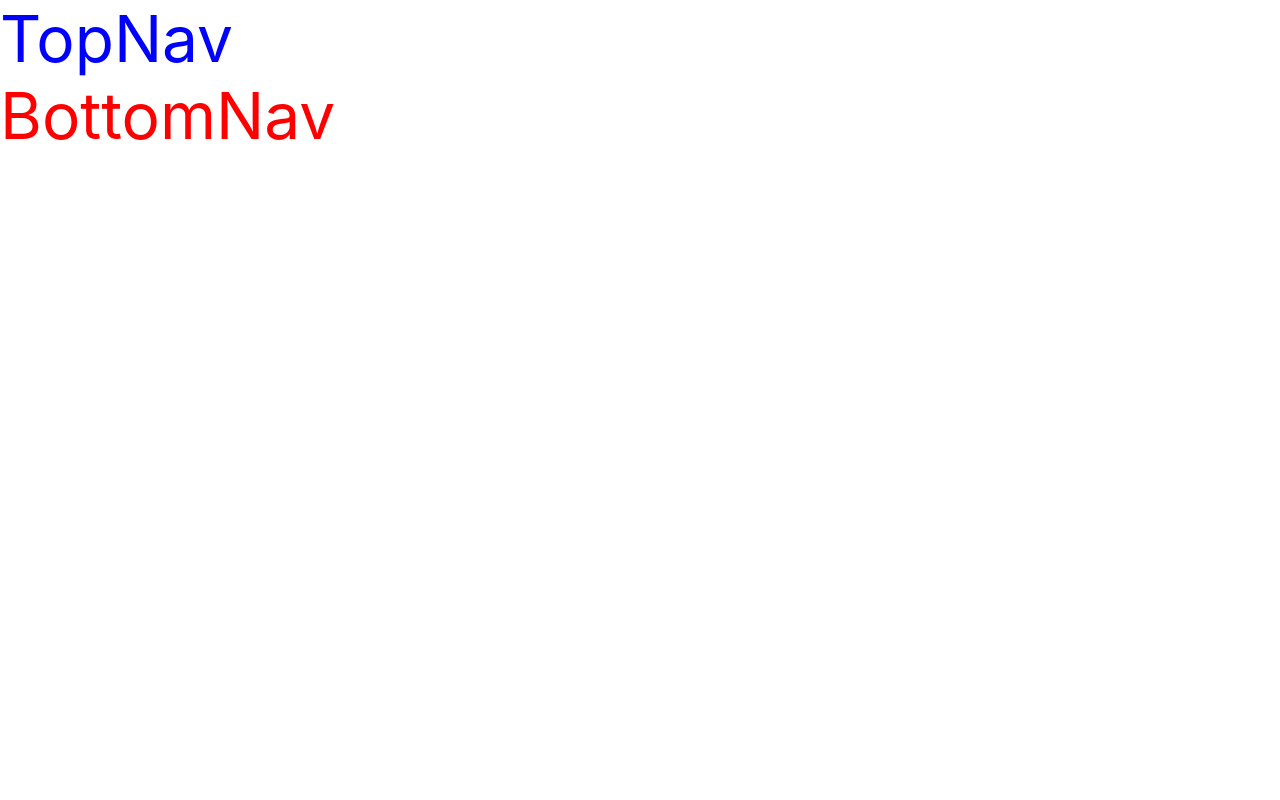
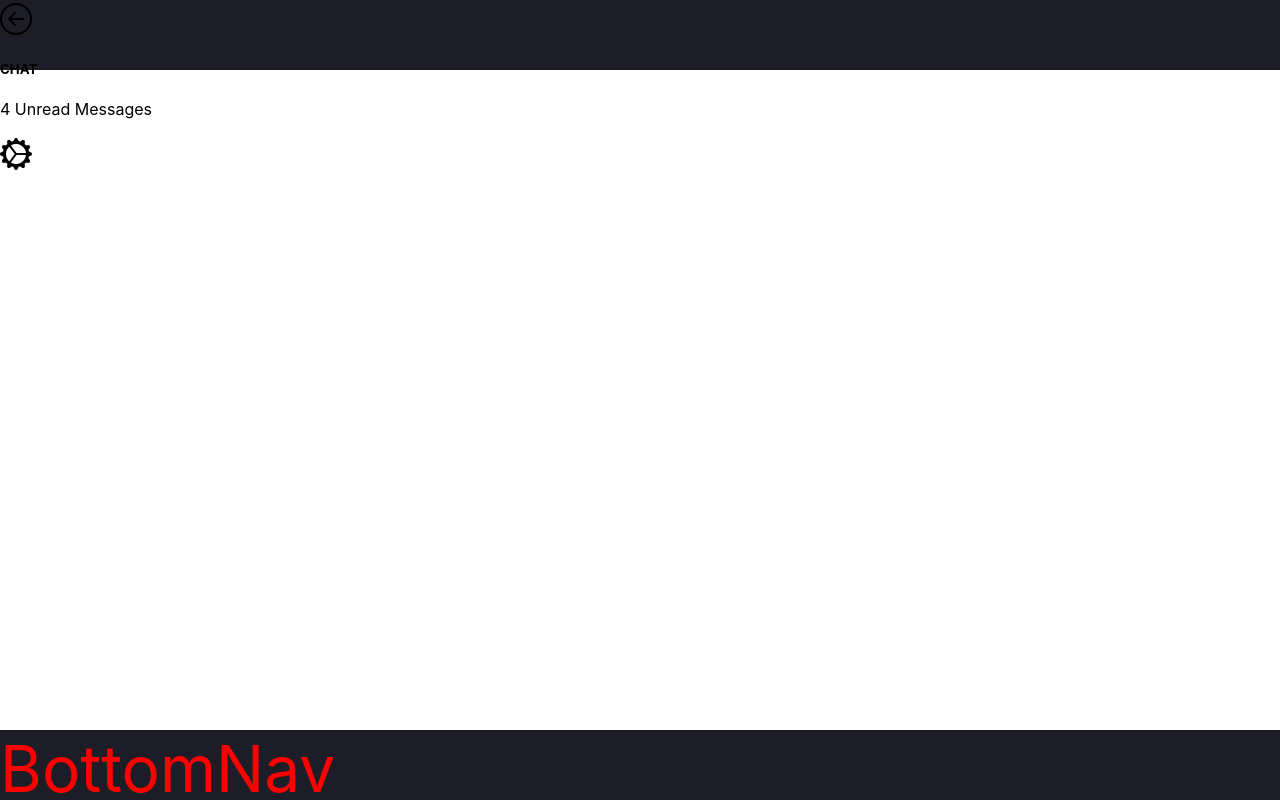
Before and after one commit to Dooootz/ux-prototype, a Next.js app: page / in a window 1280 px wide. Built offline with nearby package versions, Linux system fonts and the light colour scheme.

Commit message:
Link successful

```diff
--- a/globals.css
+++ b/globals.css
@@ -1,3 +1,29 @@
+@import url("https://cdn.jsdelivr.net/npm/bootstrap-icons@1.8.1/font/bootstrap-icons.css");
+
+:root {
+    /* solid black + shades */
+    --black: black;
+    --black-shade: rgb(32, 32, 32);
+    --grey: #adaaaa;
+    --grey-shade: #b0b0b0;
+    --light-grey: #f3f3f3;
+    --white: white;
+
+    /* main palette */
+    --apex-red: #DA292A;
+    --permanent-geranium-lake: #da292a;
+    --cyber-yellow: #ffd400;
+    --caribbean-green: #06d6a0;
+    --cultured: #f3f3f3;
+
+    /* component theme */
+    --top-nav: rgb(29, 29, 39);
+    --input-bg: rgba(29, 29, 39, 0.5);
+    --main-bg: rgb(20, 19, 19);
+    --component-bg: rgba(92, 91, 91, 0.1);
+
+}
+
 html,
 body {
   padding: 0;
--- a/src/components/TopNav/TopNav.css
+++ b/src/components/TopNav/TopNav.css
@@ -1,4 +1,23 @@
+/* ======== TOP & BOTTOM NAVBARS ==========  */
 .top-nav {
-    color: blue;
-    font-size: 4rem;
+    background-color: var(--top-nav);
+    height: 70px;
+    width: 100%;
+    position: fixed;
+    top: 0;
+    z-index: 50;
 }
+.top-nav > .bi {
+    font-size: 2rem;
+}
+.bottom-nav {
+    background-color: var(--top-nav);
+    height: 70px;
+    width: 100%;
+    position: fixed;
+    bottom: 0;
+    z-index: 50;
+}
+.bottom-nav-links {
+    font-size: 2rem;
+}
--- a/src/components/TopNav/TopNav.jsx
+++ b/src/components/TopNav/TopNav.jsx
@@ -3,7 +3,14 @@ import React from 'react'
 
 const TopNav = () => {
   return (
-    <div className='top-nav'>TopNav</div>
+    <div class="top-nav d-flex justify-content-between p-3 align-items-center">
+      <i onclick="menuNav()" class="bi bi-arrow-left-circle"></i>
+        <div class="text-center profile-status">
+          <h5 class="pt-3">CHAT</h5>
+          <p>4 Unread Messages</p>
+        </div>
+      <i onclick="settings()" class="bi bi-gear-wide-connected"></i>
+    </div>
   )
 }
 
```
